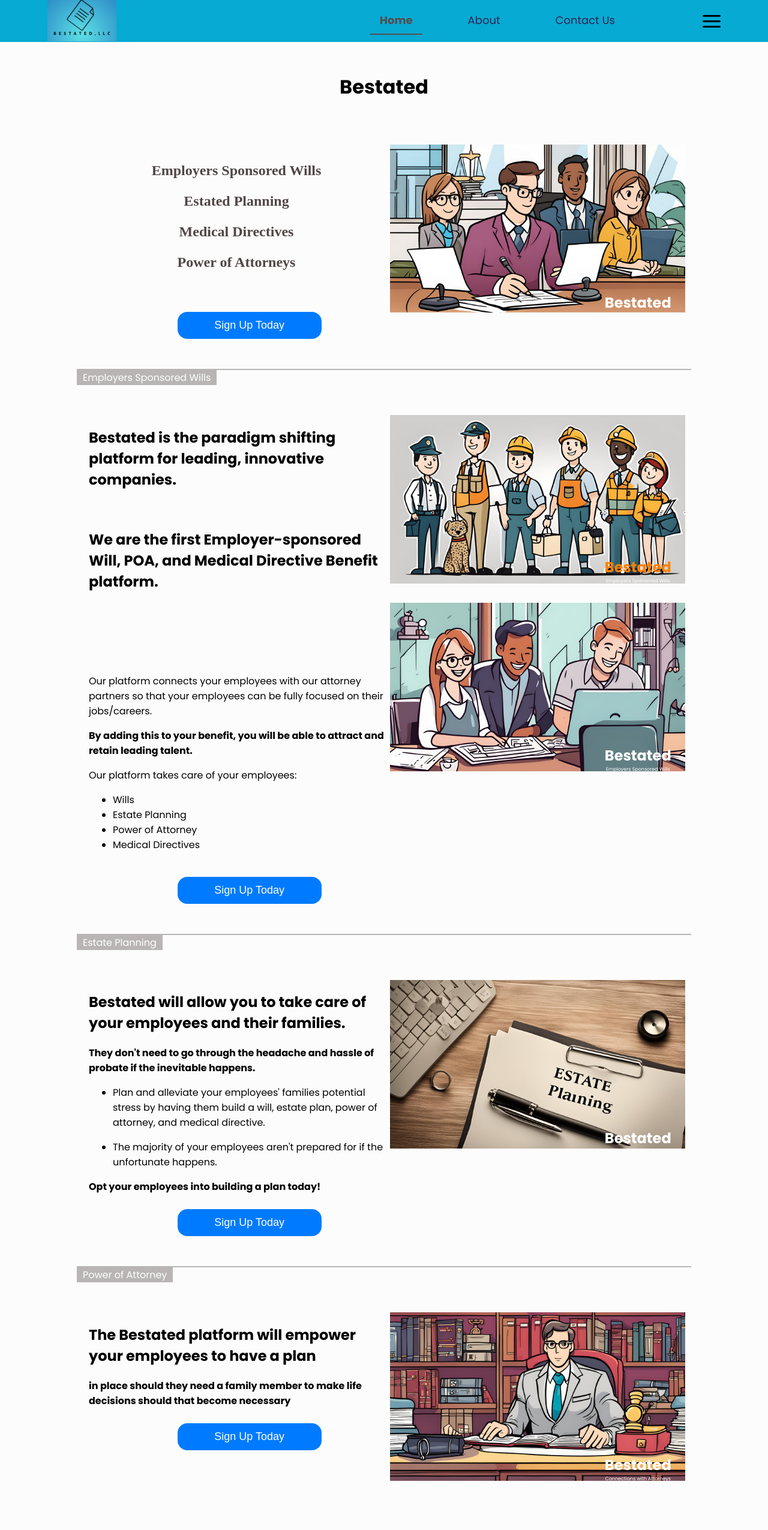
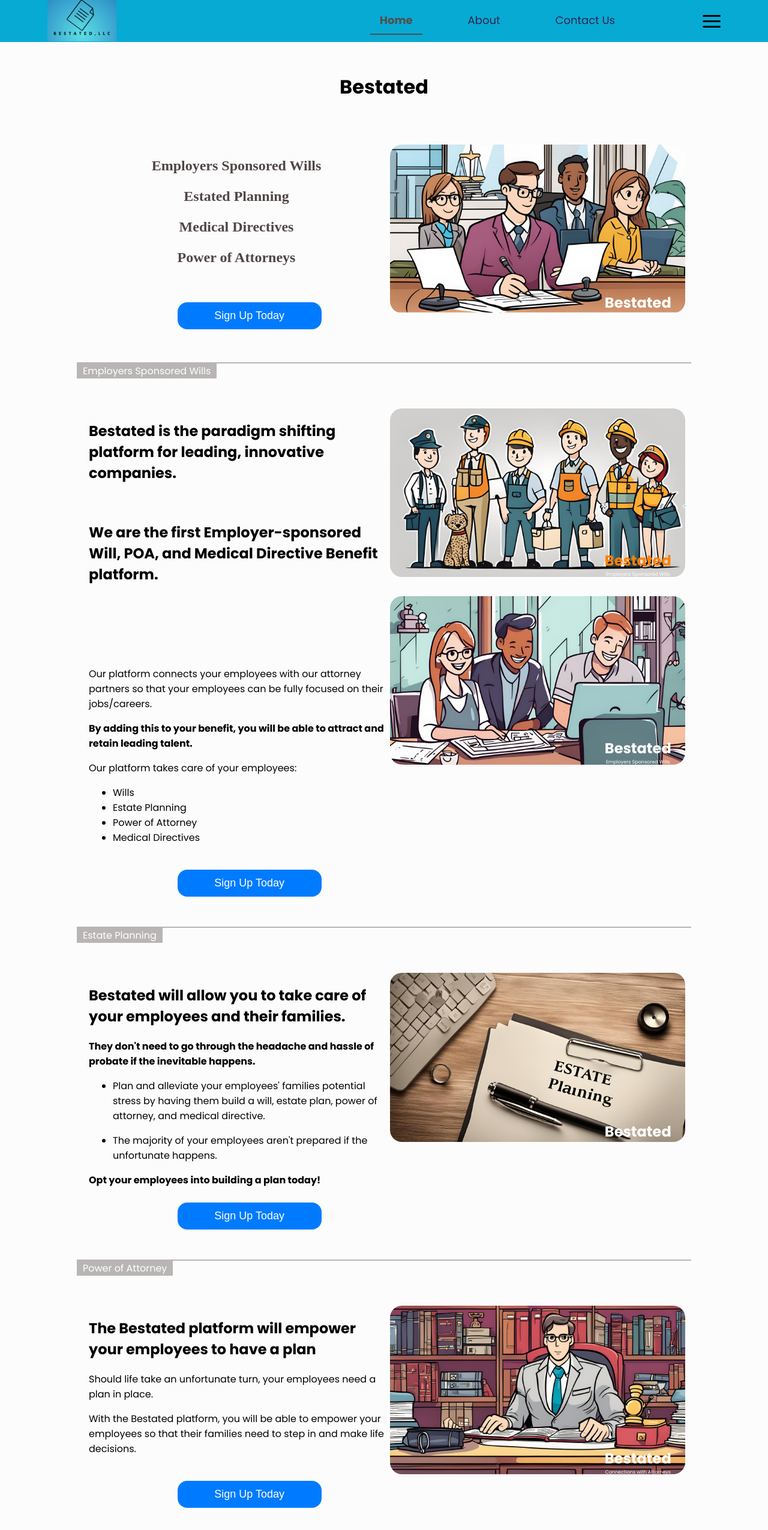
Before and after one commit to chenathy/benefit-estated, a React (Create React App) app: page / in a window 1280 px wide. Shown: the top 2551 px of the page at 60% size. Built offline with nearby package versions, Linux system fonts and the light colour scheme.

Commit message:
small updates

```diff
--- a/src/MainPage/ForComponent.css
+++ b/src/MainPage/ForComponent.css
@@ -88,7 +88,7 @@
 }
 
 .Home .lander {
-    padding: 10px 5px;
+    padding: 2px 5px;
     margin-bottom: 10px;
     text-align: center;
 }
@@ -139,7 +139,8 @@
 .Home .text-column {
     flex: 1;
     max-width: 50%;
-    padding: 0 10px;
+    padding: 0px 10px;
+    text-align: left;
 }
 
 .Home .img-column {
@@ -171,6 +172,10 @@
 .text-overlay p {
     margin-top: 0;
     font-size: 8px;
+}
+
+.img-column .img img {
+    border-radius: 20px;
 }
 
 /* About  */
--- a/src/MainPage/Home/index.js
+++ b/src/MainPage/Home/index.js
@@ -119,7 +119,7 @@
                                         <p>Plan and alleviate your employees' families potential stress by having them build a will, estate plan, power of attorney, and medical directive.</p>
                                     </li>
                                     <li>
-                                        <p>The majority of your employees aren't prepared for if the unfortunate happens.</p>
+                                        <p>The majority of your employees aren't prepared if the unfortunate happens.</p>
                                     </li>
                                 </ul>
                                 <b>Opt your employees into building a plan today!</b>
@@ -150,7 +150,8 @@
                         <Col xs={12} className="text-column">
                             <div>
                                 <h2>The Bestated platform will empower your employees to have a plan</h2>
-                                <b>in place should they need a family member to make life decisions should that become necessary</b>
+                                <p>Should life take an unfortunate turn, your employees need a plan in place. </p>
+                                <p>With the Bestated platform, you will be able to empower your employees so that their families need to step in and make life decisions.</p>
                             </div>
                             <Button
                                 onClick={() => navigate("/contactUs")}
```
